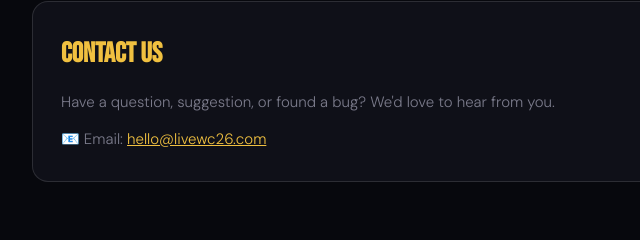
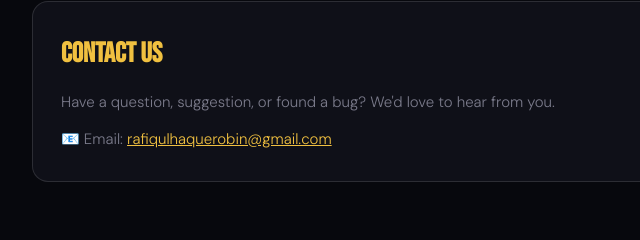
Before and after one commit to rafiqulrobin/wc26-predictor, a plain HTML site: page about.html in a window 1280 px wide. Shown: the part 1691-1931 px from the top of the page, 272-912 px from the left. Drawn offline with Linux system fonts and the light colour scheme.

Commit message:
Update about.html

```diff
--- a/about.html
+++ b/about.html
@@ -107,7 +107,7 @@ footer a{color:var(--gold);text-decoration:none;margin:0 8px}
   <div class="card">
     <h2>Contact Us</h2>
     <p>Have a question, suggestion, or found a bug? We'd love to hear from you.</p>
-    <p>📧 Email: <a href="mailto:hello@livewc26.com" style="color:var(--gold)">hello@livewc26.com</a></p>
+    <p>📧 Email: <a href="mailto:rafiqulhaquerobin@gmail.com" style="color:var(--gold)">rafiqulhaquerobin@gmail.com</a></p>
   </div>
 </div>
 
```
